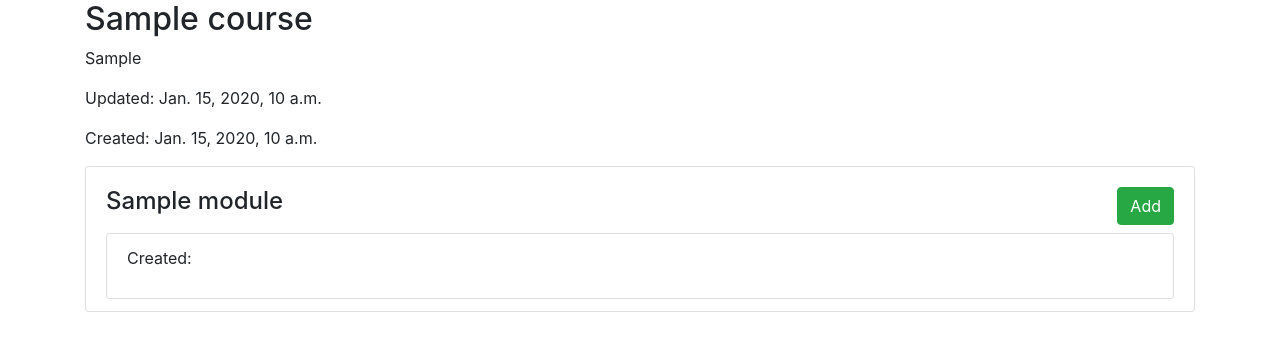
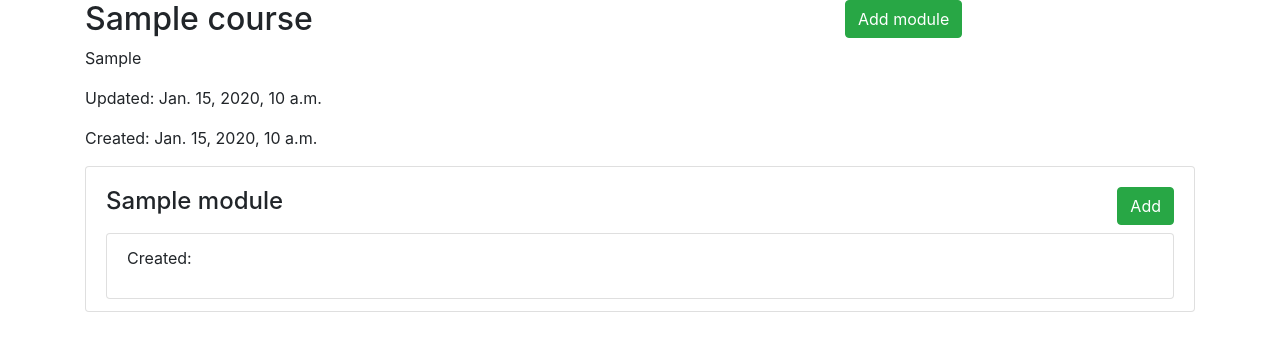
Before and after one commit to stuxbart/school-elearning-system, a Django app: a page that uses templates/base/js.html in a window 1280 px wide. Shown: the part 56-407 px from the top of the page. Run offline with Django 3.2, Linux system fonts and the light colour scheme; a user stored in the database is signed in; tables that the repository leaves empty hold one stand-in row (values such as "Sample post"); some libraries are stand-ins or nearby versions.

Commit message:
Add way to create modules

```diff
--- a/content_manage/forms.py
+++ b/content_manage/forms.py
@@ -1,5 +1,5 @@
 from django import forms
-from courses.models import Text, Image, File, Video
+from courses.models import Text, Image, File, Video, Module
 
 class CourseUpdateForm(forms.Form):
     title = forms.CharField(max_length=200, widget=forms.TextInput)
@@ -54,3 +54,12 @@ class VideoContentForm(forms.ModelForm):
     class Meta:
         model = Video
         fields = ['title', 'file']
+
+class ModuleCreateForm(forms.ModelForm):
+    def __init__(self, *args, **kwargs):
+        super().__init__(*args, **kwargs)
+        self.fields['title'].widget.attrs.update({'class': 'form-control', 'autocomplete': 'off'})
+        self.fields['description'].widget.attrs.update({'class': 'form-control'})
+    class Meta:
+        model = Module
+        fields = ['title', 'description']
--- a/content_manage/templates/content_manage/add_content.html
+++ b/content_manage/templates/content_manage/add_content.html
@@ -3,11 +3,14 @@
 {% block content %}
 <div class="container">
     <div class="row">
-        <div class="col">
+        <div class="col-8">
             <h2>{{ object.title }}</h2>
             <p>{{ object.overview }}</p>
             <p>Updated: {{object.updated }}</p>
             <p>Created: {{object.created }}</p>
+        </div>
+        <div class="col-4">
+            <button class="btn btn-success course-add-module-button">Add module</button>
         </div>
     </div>
     <div class="row">
@@ -44,4 +47,5 @@
 </div>
 {% include 'content_manage/snippets/add_content_modal.html' with forms=forms %}
 {% include 'courses/snippets/info_modal.html' with object=object %}
+{% include 'content_manage/snippets/add_module_modal.html' with form=forms.module %}
 {% endblock %}
--- /dev/null
+++ b/content_manage/templates/content_manage/snippets/add_module_modal.html
@@ -0,0 +1,22 @@
+<div class="modal fade module-add-module-modal" id="exampleModalCenter" tabindex="-1" role="dialog" aria-labelledby="exampleModalCenterTitle" aria-hidden="true">
+    <div class="modal-dialog modal-dialog-centered modal-lg" role="document">
+      <div class="modal-content">
+        <div class="modal-header">
+          <h5 class="modal-title" id="exampleModalCenterTitle">Modal title</h5>
+          <button type="button" class="close" data-dismiss="modal" aria-label="Close">
+            <span aria-hidden="true">&times;</span>
+          </button>
+        </div>
+        <div class="modal-body">
+            <form method="POST" action="{{ form.action }}" class="add-module-form">
+                {% csrf_token %}
+                {{ form.instance }}
+            </form>
+        </div>
+        <div class="modal-footer">
+          <button type="button" class="btn btn-secondary" data-dismiss="modal">Close</button>
+          <button type="button" class="btn btn-success add-module-modal-submit-btn">Submit</button>
+        </div>
+      </div>
+    </div>
+</div>
--- a/content_manage/urls.py
+++ b/content_manage/urls.py
@@ -8,6 +8,7 @@ from .views import (
         CreateImageContentView,
         CreateFileContentView,
         CreateVideoContentView,
+        CreateModuleContentView
     )
 
 app_name = 'manage'
@@ -17,6 +18,7 @@ urlpatterns = [
     path('course/', ManageCourseEdit.as_view(), name="create"),
     path('course/<slug>/edit', ManageCourseEdit.as_view(), name="update"),
     path('course/<slug>/add', CourseAddContentView.as_view(), name="add_content"),
+    path('course/<slug>/add-module', CreateModuleContentView.as_view(), name="add_module"),
     path('course/add/text', CreateTextContentView.as_view(), name='add_content_text'),
     path('course/add/image', CreateImageContentView.as_view(), name='add_content_image'),
     path('course/add/file', CreateFileContentView.as_view(), name='add_content_file'),
--- a/content_manage/views.py
+++ b/content_manage/views.py
@@ -3,7 +3,14 @@ from django.shortcuts import render, redirect, get_object_or_404, reverse
 from django.views.generic import ListView, FormView, DetailView
 from django.http import JsonResponse
 
-from .forms import CourseUpdateForm, TextContentForm, ImageContentForm, FileContentForm, VideoContentForm
+from .forms import (
+        CourseUpdateForm,
+        TextContentForm,
+        ImageContentForm,
+        FileContentForm,
+        VideoContentForm,
+        ModuleCreateForm
+    )
 from courses.models import Course, Content, Module, Text
 
 class ManageCourseList(LoginRequiredMixin, ListView):
@@ -64,7 +71,8 @@ class CourseAddContentView(LoginRequiredMixin, DetailView):
                 'text': {'instance' :TextContentForm(),'action': reverse('manage:add_content_text')},
                 'image': {'instance' :ImageContentForm(), 'action': reverse('manage:add_content_image')},
                 'file': {'instance': FileContentForm(), 'action': reverse('manage:add_content_file')},
-                'video': {'instance': VideoContentForm(), 'action': reverse('manage:add_content_video')}
+                'video': {'instance': VideoContentForm(), 'action': reverse('manage:add_content_video')},
+                'module': {'instance': ModuleCreateForm(), 'action': reverse('manage:add_module', kwargs={'slug': context['object'].slug})}
             }
         return context
 
@@ -203,3 +211,33 @@ class CreateVideoContentView(LoginRequiredMixin, FormView):
             return JsonResponse(data, status=400)
         else:
             return response
+
+
+class CreateModuleContentView(LoginRequiredMixin, FormView):
+    form_class = ModuleCreateForm
+    success_url = '/'
+    template_name = 'content_manage/success.html'
+
+    def post(self, request, *args, **kwargs):
+        form_class = self.get_form_class()
+        form = self.get_form(form_class)
+        if form.is_valid():
+            slug = kwargs.get('slug')
+            course_obj = get_object_or_404(Course, slug=slug)
+            form.instance.course = course_obj
+            return self.form_valid(form)
+        else:
+            return self.form_invalid(form)
+
+
+    def form_valid(self, form):
+        response = super().form_valid(form)
+        form.save()
+        if self.request.is_ajax():
+            print(form.cleaned_data)
+            data = {
+                'message': 'success',
+            }
+            return JsonResponse(data)
+        else:
+            return response
--- a/templates/base/js.html
+++ b/templates/base/js.html
@@ -155,6 +155,17 @@
             var activeContentForm = activeContentFormDiv.find('form')
             activeContentForm.submit();
         })
+        var addModuleModal = $('.module-add-module-modal')
+        var addModuleButton = $('.course-add-module-button')
+        addModuleButton.click(function(event){
+            addModuleModal.modal('show')
+        })
+        var addModuleSubmitButton = $('.add-module-modal-submit-btn')
+        addModuleSubmitButton.click(function(event){
+            var addModuleForm = $('.add-module-form')
+            addModuleForm.submit()
+        })
+
     })
 
 </script>
```
Also changed, not shown: accounts/views.py (+22 -19 lines), content_manage/templates/content_manage/success.html (added, +11 -0 lines).
